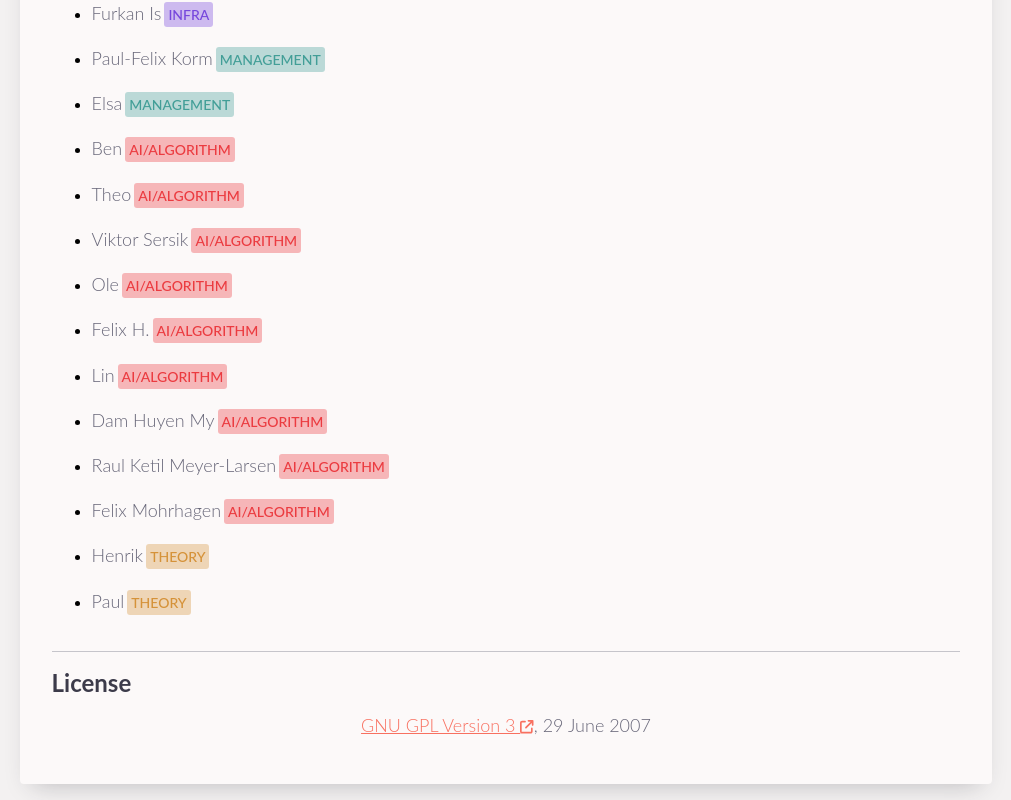
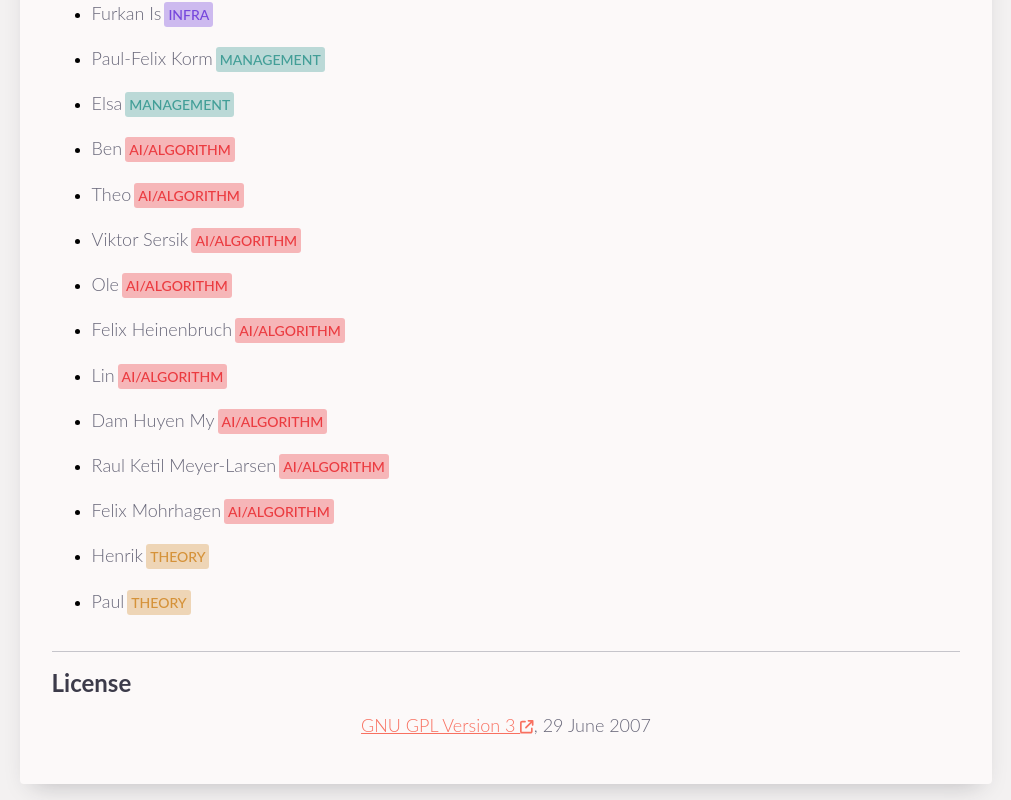
Before and after one commit to clk1006/teris, a Next.js app: page /docs in a window 1280 px wide. Shown: the part 2126-2926 px from the top of the page, without its empty margins (134-1145 px from the left). Built offline with nearby package versions, Linux system fonts and the light colour scheme.

Commit message:
edited name

```diff
--- a/pages/docs/index.js
+++ b/pages/docs/index.js
@@ -194,7 +194,7 @@ export default function Docs() {
                                 <RoleBadge role="ai" name="Ole"/>
                             </li>
                             <li>
-                                <RoleBadge role="ai" name="Felix H."/>
+                                <RoleBadge role="ai" name="Felix Heinenbruch"/>
                             </li>
                             <li>
                                 <RoleBadge role="ai" name="Lin"/>
```
